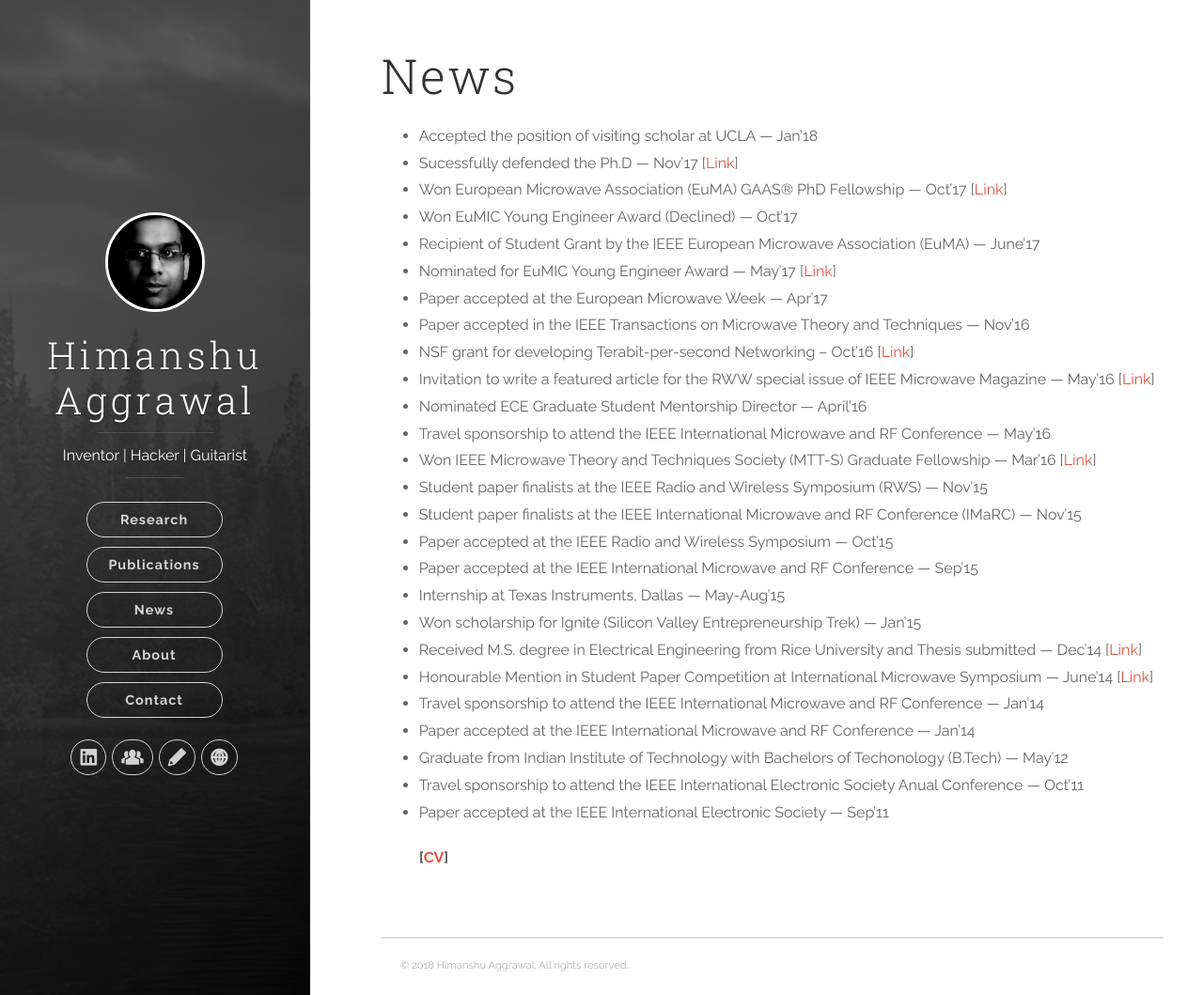
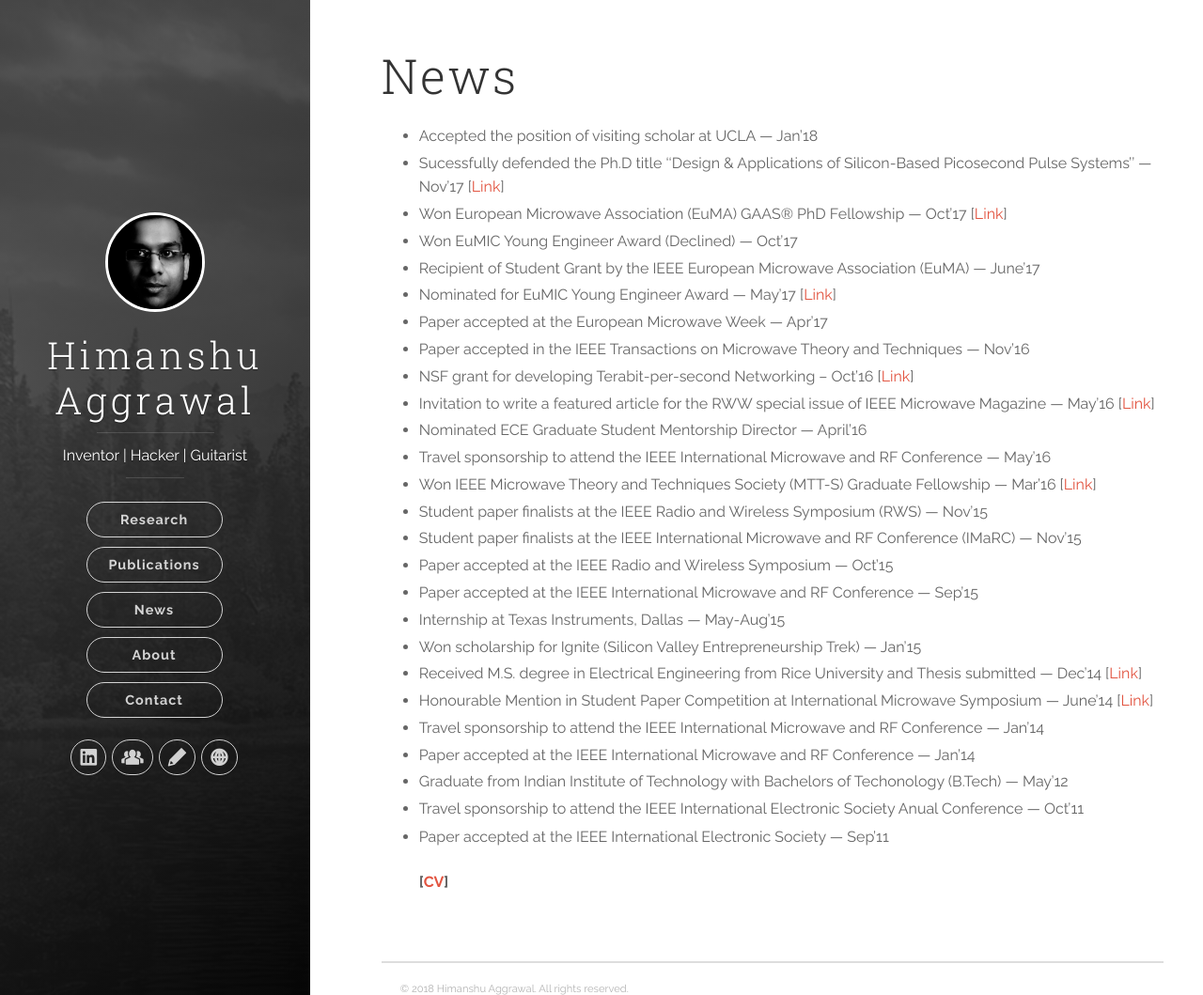
Before and after one commit to ahimanshu13/ahimanshu13.github.io, a Jekyll site: the page built from news/index.md, in a window 1280 px wide and 1059 px high. Shown: the whole window at 94% size. Built offline with Jekyll 4.4.1, drawn with Linux system fonts in a browser that asks for light colours; nearby versions of some CDN libraries.

Commit message:
Updated news

```diff
--- a/news/index.md
+++ b/news/index.md
@@ -5,7 +5,7 @@
 ---
 
 - Accepted the position of visiting scholar at UCLA --- Jan'18
-- Sucessfully defended the Ph.D --- Nov'17 [[Link](http://himanshua.com/Documents/Defense.jpg){:target="_blank"}]
+- Sucessfully defended the Ph.D title ''Design & Applications of Silicon-Based Picosecond Pulse Systems'' --- Nov'17 [[Link](http://himanshua.com/Documents/Defense.jpg){:target="_blank"}]
 - Won European Microwave Association (EuMA) GAAS® PhD Fellowship  --- Oct'17 [[Link](https://eceweb.rice.edu/news/aggrawal-wins-fellowship){:target="_blank"}]
 - Won EuMIC Young Engineer Award (Declined)  --- Oct'17
 - Recipient of Student Grant by the IEEE European Microwave Association (EuMA) --- June'17
```
